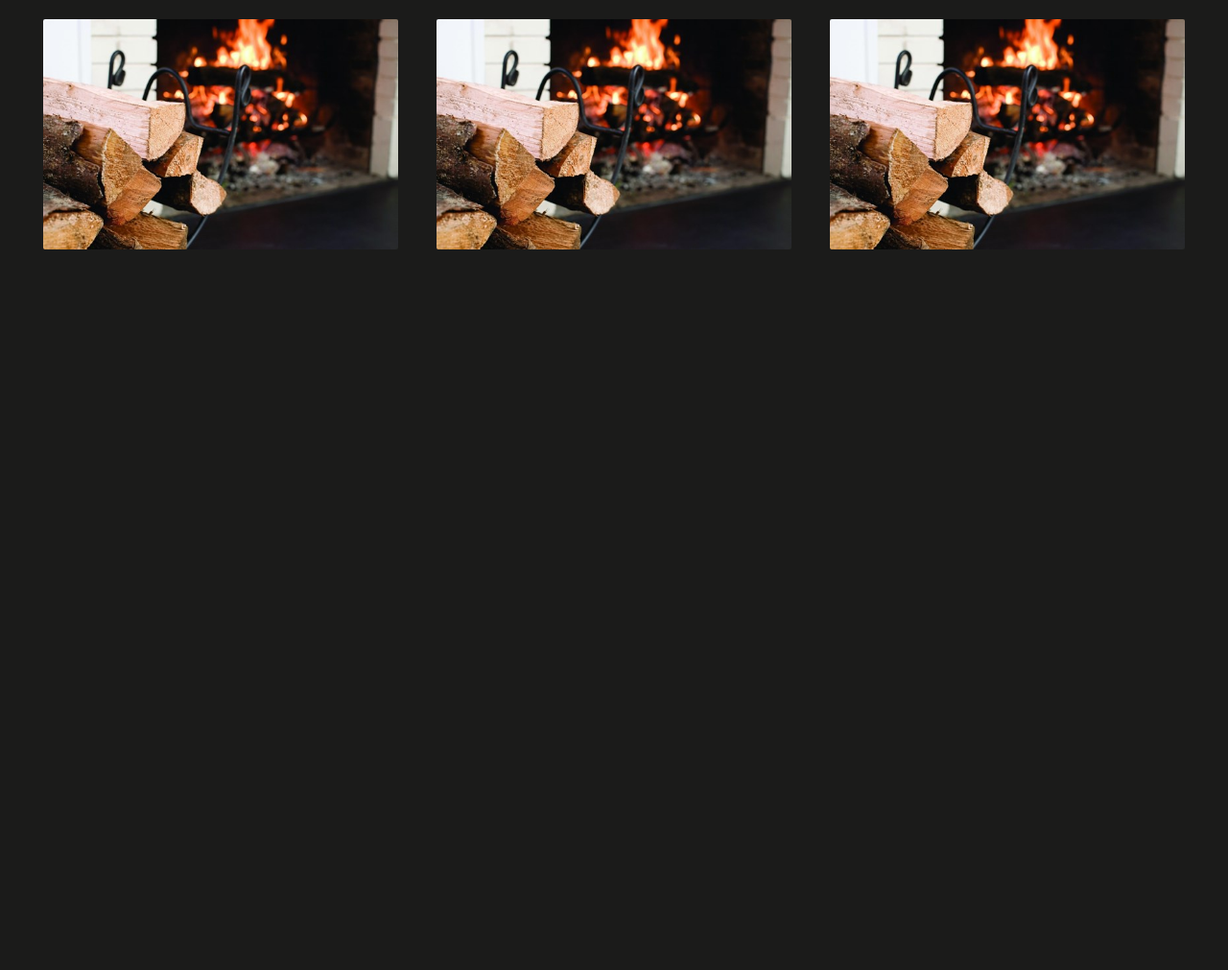
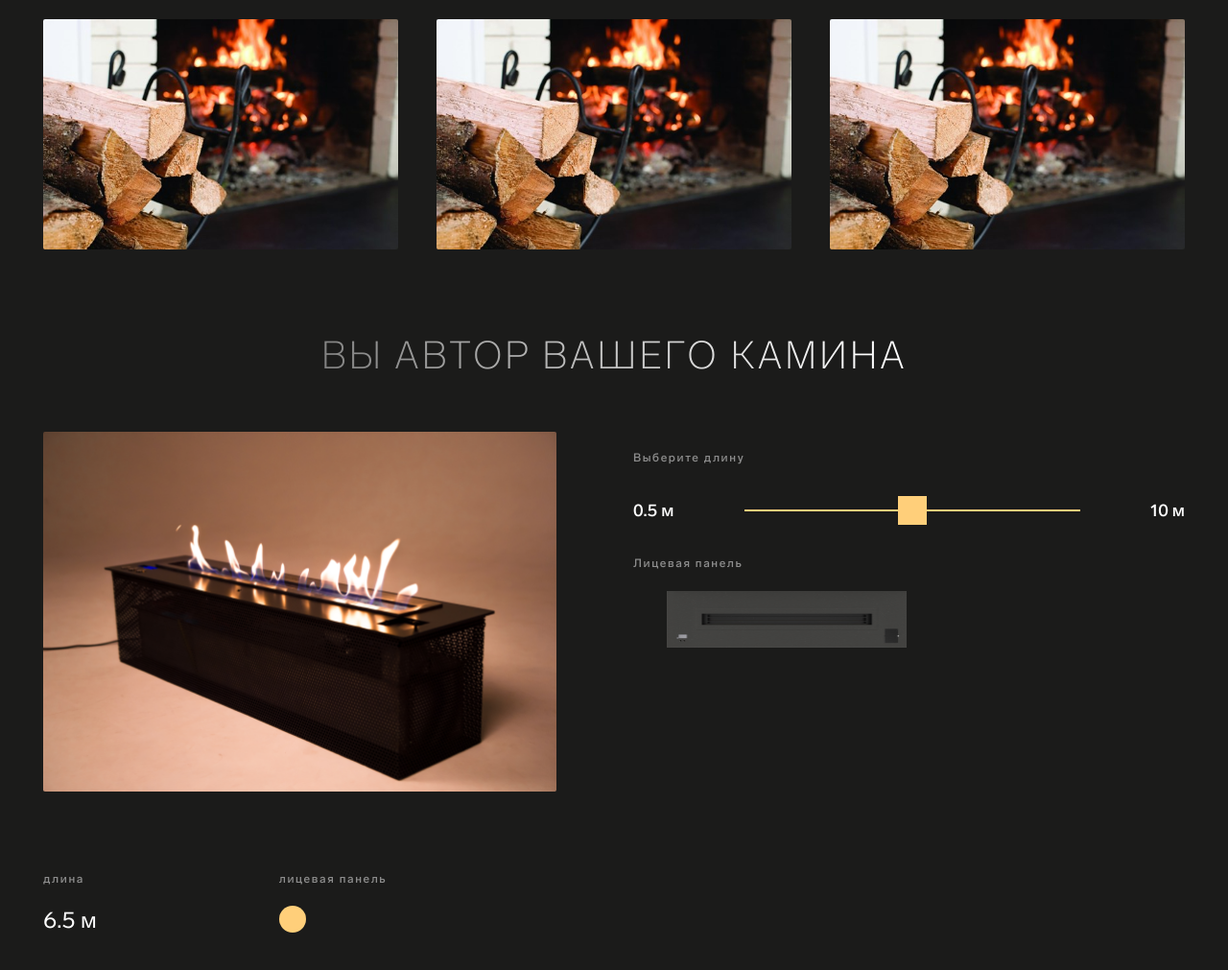
Before and after one commit to TeryaevAndrey/Elite-Fire-landing-2, a website built with webpack: page src/index.html in a window 1280 px wide. Shown: the part 5307-6318 px from the top of the page at 96% size. Before the commit the page ends 5607 px from the top, so only its background shows below. Built offline with nearby package versions, Linux system fonts and the light colour scheme; files whose address does not match are found by name.

Commit message:
start-section-author

```diff
--- a/src/index.html
+++ b/src/index.html
@@ -510,6 +510,74 @@
           </div>
         </div>
       </section>
+      <section class="author">
+        <div class="container">
+          <div class="author__inner">
+            <h2 class="author__title title">
+              вы автор вашего камина
+            </h2>
+            <div class="author__content">
+              <div class="author__block">
+                <img class="author__block-img" src="images/author-img.png" alt="fireplace">
+                <div class="author__list">
+                  <div class="author__item">
+                    <h6 class="author__item-title">
+                      длина
+                    </h6>
+                      <p class="author__item-text">
+                        6.5 м
+                      </p>
+                  </div>
+                  <div class="author__item">
+                    <h6 class="author__item-title">
+                      лицевая панель
+                    </h6>
+                      <div class="author__item-color">
+
+                      </div>
+                  </div>
+                </div>
+              </div>
+
+              <form class="author__block" action="">
+                <div class="author__length">
+                  <h5 class="author__item-title">
+                    Выберите длину
+                  </h5>
+                  <div class="range__wrapper">
+                    <p class="author__length-text start">
+                      0.5 м
+                    </p>
+                    <input class="author__length-range" type="range">
+                    <p class="author__length-text result">
+                      10 м
+                    </p>
+                  </div>
+                </div>
+
+                <div class="facial__panel">
+                  <h5 class="author__item-title">
+                    Лицевая панель
+                  </h5>
+
+                  <div class="facial__slider-wrapper">
+                    <div class="facial__panel-slider swiper">
+                      <div class="swiper-wrapper">
+                        <img class="swiper-slide" src="images/panel.png" alt="panel">
+                        <img class="swiper-slide" src="images/panel.png" alt="panel">
+                        <img class="swiper-slide" src="images/panel.png" alt="panel">
+                      </div>
+
+                    </div>
+                    <div class="swiper-button-next"></div>
+                      <div class="swiper-button-prev"></div>
+                  </div>
+                </div>
+              </form>
+            </div>
+          </div>
+        </div>
+      </section>
     </main>
   </body>
 </html>
--- a/src/scss/style.scss
+++ b/src/scss/style.scss
@@ -567,6 +567,7 @@ ul li {
   text-align: center;
   max-width: 1065px;
   width: 100%;
+  margin: 0 auto;
 }
 .about__list {
   margin-top: 45px;
@@ -583,13 +584,131 @@ ul li {
   border-radius: 2px;
 }
 
+.author {
+  padding: 40px 0;
+}
+
+.author__title {
+  text-align: center;
+}
+
+.author__content {
+  display: flex;
+  justify-content: space-between;
+  align-items: flex-start;
+  gap: 80px;
+  margin-top: 50px;
+}
+.author__block {
+  max-width: 580px;
+  width: 100%;
+
+  &:first-child {
+    max-width: 535px;
+    width: 100%;
+  }
+}
+.author__block-img {
+  width: 100%;
+  height: auto;
+}
+.author__list {
+  display: flex;
+  align-items: flex-start;
+  gap: 190px;
+  margin-top: 60px;
+}
+.author__item {
+  display: flex;
+  flex-direction: column;
+}
+.author__item-title {
+  font-size: 12px;
+  font-weight: 500;
+  line-height: 55px;
+  letter-spacing: 0.135em;
+  color: rgba(255, 255, 255, 0.5);
+}
+.author__item-text {
+  font-size: 24px;
+}
+.author__item-color {
+  width: 28px;
+  height: 28px;
+  border-radius: 50%;
+  background-color: $yellow;
+}
+.author__length {
+
+}
+.range__wrapper {
+  display: flex;
+  justify-content: space-between;
+  align-items: center;
+  gap: 30px;
+}
+.author__length-text {
+  font-size: 18px;
+  font-weight: 500;
+  line-height: 55px;
+}
+.author__length-range {
+  max-width: 350px;
+  width: 100%;
+  position: relative;
+  -webkit-appearance: none;
+    -moz-appearance: none;
+    appearance: none;
+
+  &::-webkit-slider-runnable-track {
+    -webkit-appearance: none;
+    background: $yellow;
+    height: 2px;
+  }
+
+  &::-webkit-slider-thumb {
+    -webkit-appearance: none;
+    width: 30px;
+    height: 30px;
+    display: block;
+    background: $yellow;
+    top: 50%;
+    cursor: pointer;
+    margin-top: -14px;
+  }
+
+}
+
+.facial__slider-wrapper {
+  position: relative;
+  width: max-content;
+  padding: 0 35px;
+
+  .swiper-button-next {
+    right: 0;
+    top: 70%;
+  }
+  .swiper-button-prev {
+    left: 0;
+    top: 70%;
+  }
+}
+
+.facial__panel-slider {
+  width: 250px;
+}
+.swiper-wrapper {
+}
+.swiper-slide {
+}
+
 @media (max-width: 1600px) {
   .refill__img-wrapper {
     right: 0;
   }
 }
 
-@media(max-width: 1220px) {
+@media (max-width: 1220px) {
   .task__list,
   .about__list {
     justify-content: center;
```
Also changed, not shown: src/images/author-img.png (added), src/images/panel.png (added), src/index.js (line endings or trailing spaces).
